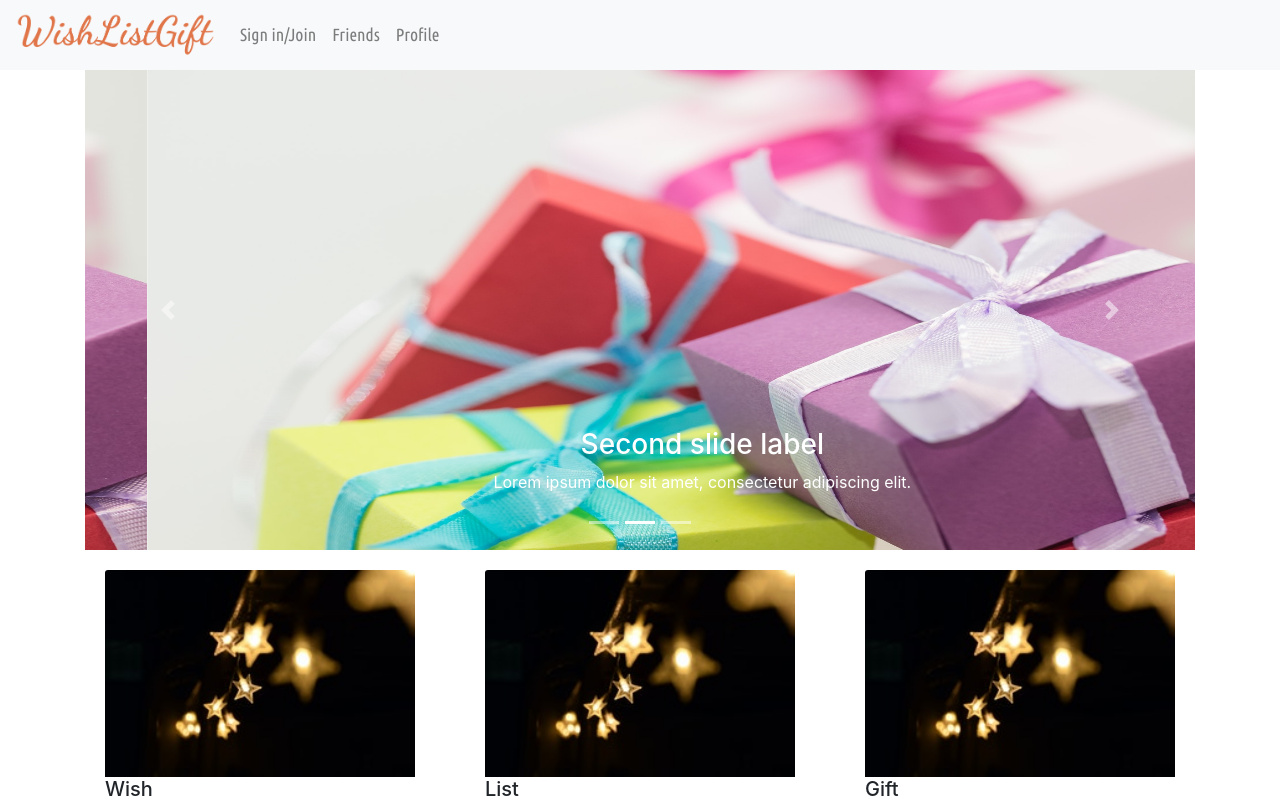
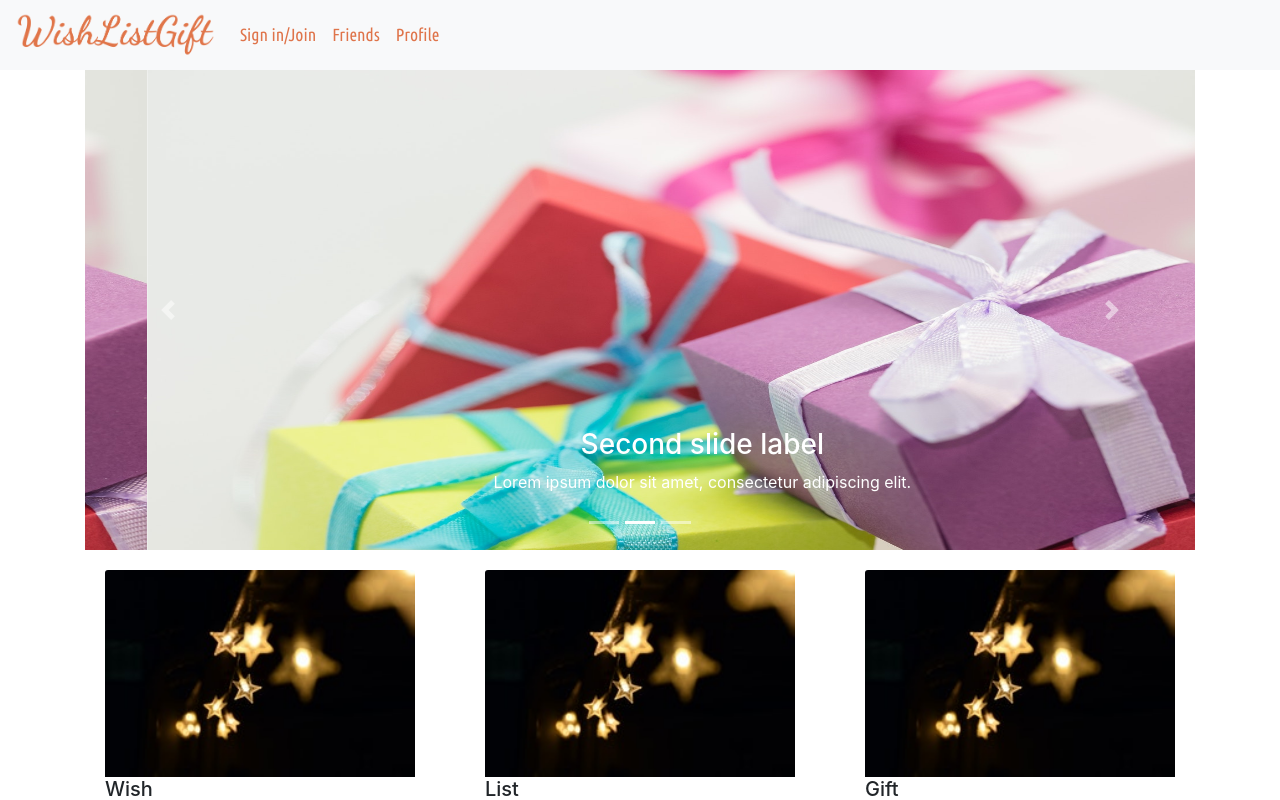
Before and after one commit to wish-list-gift/wish-list-gift, a React (Create React App) app in the folder client/: page / in a window 1280 px wide. Shown: the top 800 px of the page. Built offline with nearby package versions, Linux system fonts and the light colour scheme.

Commit message:
CSS Bootstrap

```diff
--- a/client/src/JoinSignIn/NavBar.css
+++ b/client/src/JoinSignIn/NavBar.css
@@ -1,29 +1,7 @@
 @import url('https://fonts.googleapis.com/css2?family=Quattrocento+Sans&family=Tajawal:wght@300&family=Ubuntu+Condensed&display=swap');
 
-.nav {
-    position: fixed;
-    width: 100%;
-    height: 50px;
-}
-.nav-container {
-    background: #fedcd2;
-    padding: 8px;
-    display: flex;
-    align-items: center;
-    justify-content: space-between;
-    flex-direction: row;
-}
 
 #logo {
 width: 200px;
 height: auto;
 }
-
-.nav-link {
-    font-family: 'Ubuntu Condensed', sans-serif;
-    font-size: 1.1rem;
-    display: flex;
-   text-decoration: none;
-   color: #df744a;
-
-}
--- a/client/src/JoinSignIn/NavBar.js
+++ b/client/src/JoinSignIn/NavBar.js
@@ -4,19 +4,12 @@ import './NavBar.css';
 import logo from '../images/WishListGift.png'
 
 
-/* const state = () => {
-    showCollapsedMenu: false
-};
-const toggleMenu = () => {
-    this.setState({
-        showCollapsedMenu: !this.state.showCollapsedMenu
-      })
-}
-
-const show = () => {
-    (this.state.showCollapsedMenu) ? "show" : "" ;} */
-
  function NavBar(props) {
+    const styleObj = {
+        fontSize: '1.1rem',
+        color: "#df744a",
+        fontFamily: 'Ubuntu Condensed, sans-serif',
+    }
 
     return (
         <div>
@@ -26,16 +19,16 @@ const show = () => {
                         <span className="navbar-toggler-icon"></span>
                     </button>
 
-                <div className={"collapse navbar-collapse" /* + show */}  id="navbarNav">
-                    <ul className="navbar-nav mr-auto">
+                <div className={"collapse navbar-collapse"}  id="navbarNav">
+                    <ul className="navbar-nav mr-auto" >
                         <li className="nav-item">
-                            <Link to ='/join-sign-in' className="nav-link">Sign in/Join<span className="sr-only">(current)</span></Link>
+                            <Link to ='/join-sign-in' className="nav-link" style={styleObj}> Sign in/Join<span className="sr-only">(current)</span></Link>
                         </li>
                         <li className="nav-item">
-                            <Link to ='/friends' className="nav-link">Friends</Link>
+                            <Link to ='/friends' className="nav-link" style={styleObj}> Friends</Link>
                         </li>
                         <li className="nav-item">
-                            <Link to ='/profile' className="nav-link">Profile</Link>
+                            <Link to ='/profile' className="nav-link" style={styleObj}> Profile</Link>
                         </li>
                     </ul>
                 </div>
--- a/client/src/SignUp/SignUp.css
+++ b/client/src/SignUp/SignUp.css
@@ -1,6 +1,5 @@
 
 .sign-up-group {
-    border: 1px solid rgba();
     position: relative;
     top: 200px;
     display: flex;
@@ -18,10 +17,10 @@
 
 .bg {
     background-image: url(../images/SignUpBG.png);
-    height:100vh;
+    height:80vh;
     background-position: center;
-    background-repeat: no-repeat;
+
     background-size: cover;
-    z-index:5;
+
 
     }
--- a/client/src/SignUp/SignUp.js
+++ b/client/src/SignUp/SignUp.js
@@ -1,46 +1,15 @@
-/* import React from 'react';
-import './SignUp.css';
-
-const SignUp = () => {
-    return (
-        <div className="sign-up-container">
-            <form>
-                <div className="sign-up-group">
-                    <label for="firstName">First Name </label>
-                    <input type="text" placeholder="First Name" name="firstName" required></input>
-                    <label for="lastName">Last Name </label>
-                    <input type="text" placeholder="Last Name" name="lastName" required></input>
-
-                    <label for="email">Email </label>
-                    <input type="email" placeholder="Enter Email" name="email" required></input>
-                    <label for="password">Create Password </label>
-                    <input type="password" placeholder="Enter Password" name="password" required></input>
-
-                    <button type="submit">Sign Up</button>
-
-                </div>
-                <br />
-                <br />
-
-
-            </form>
-        </div>
-    );
-};
-
-export default SignUp; */
 
 import React, { Component } from "react";
 import './SignUp.css';
 import 'bootstrap/dist/css/bootstrap.min.css';
-import signUpBg from '../images/SignUpBG.png'
+
 
 export default class SignUp extends Component {
     render() {
         return (
-            <div className='container fluid '>
-                <div className="row sign-up-form bg">
-                    <form className="col-12 col-sm-4 sign-up-group">
+            <div className='container'>
+                <div className="row bg">
+                    <form className="col-12 col-sm-3 sign-up-group">
                         <h3>Sign Up</h3>
                         <div className="form-group ">
                             <label>First name</label>
```
Also changed, not shown: 1 other file (tests, documents, lock files or other folders).
